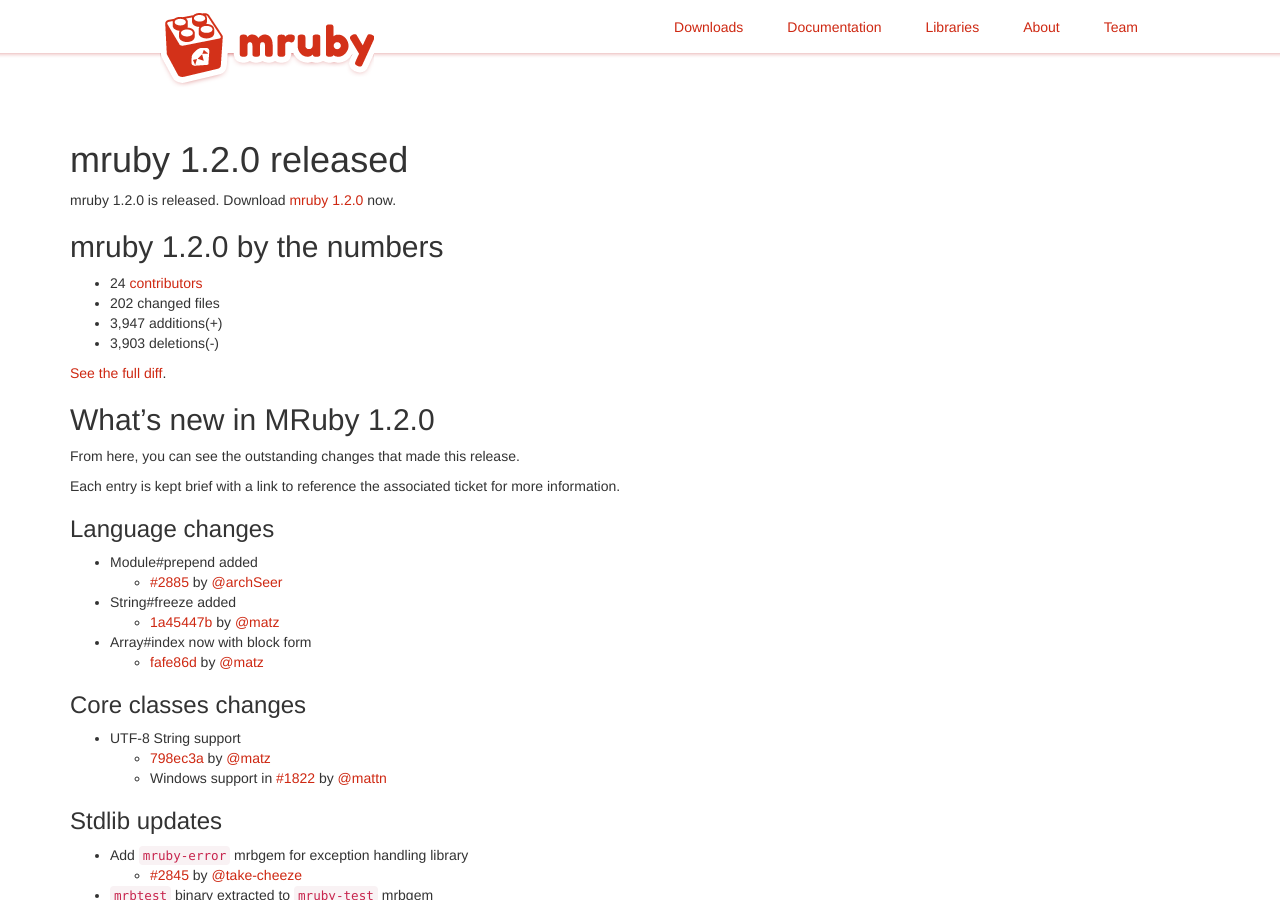
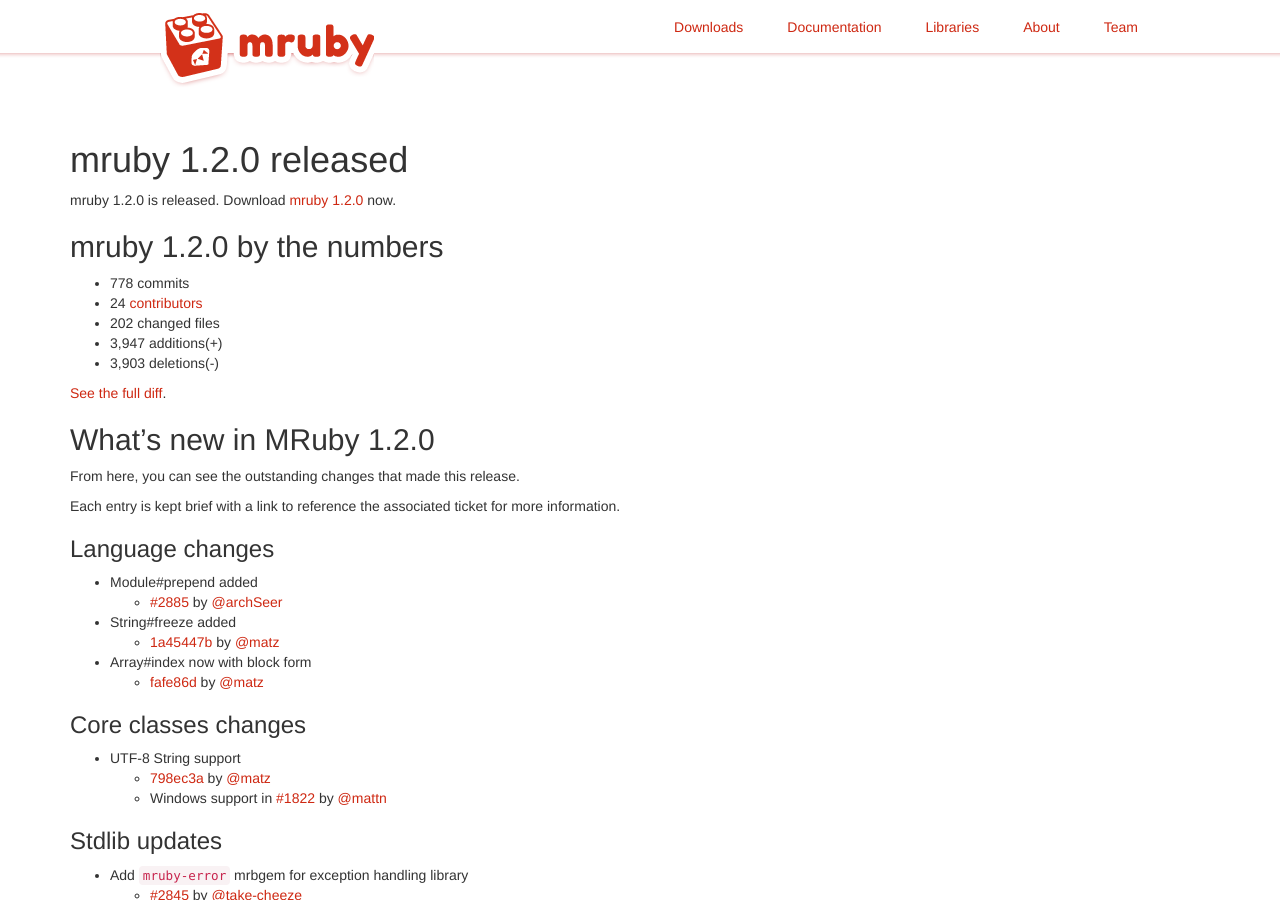
Before and after one commit to mruby/mruby.github.io, a Jekyll site: the page built from _posts/2015-11-18-mruby-1.2.0-released.markdown, in a window 1280 px wide and 900 px high. Built offline with Jekyll 4.4.1, drawn with Linux system fonts in a browser that asks for light colours.

Commit message:
Add number of commits to release stats

```diff
--- a/_posts/2015-11-18-mruby-1.2.0-released.markdown
+++ b/_posts/2015-11-18-mruby-1.2.0-released.markdown
@@ -14,6 +14,7 @@
 
 ## mruby 1.2.0 by the numbers
 
+* 778 commits
 * 24 [contributors][contributors]
 * 202 changed files
 * 3,947 additions(+)
```
